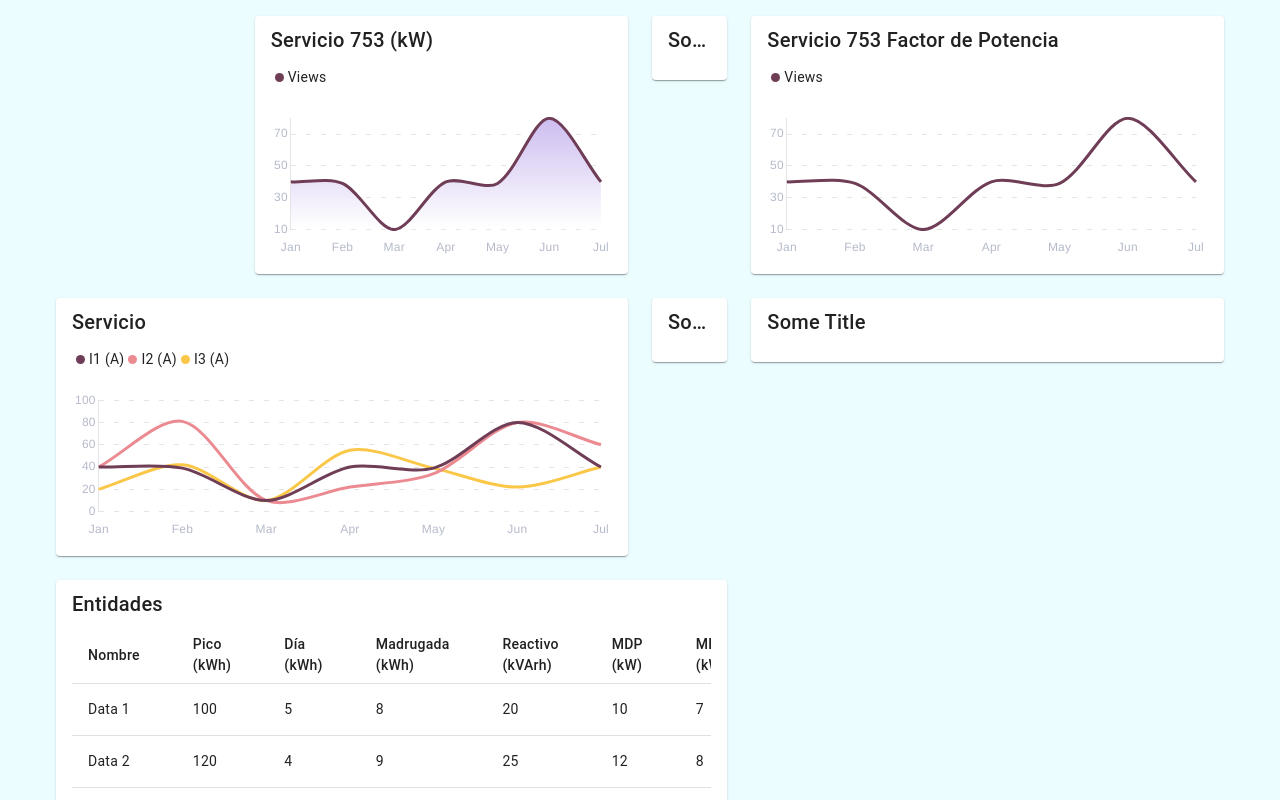
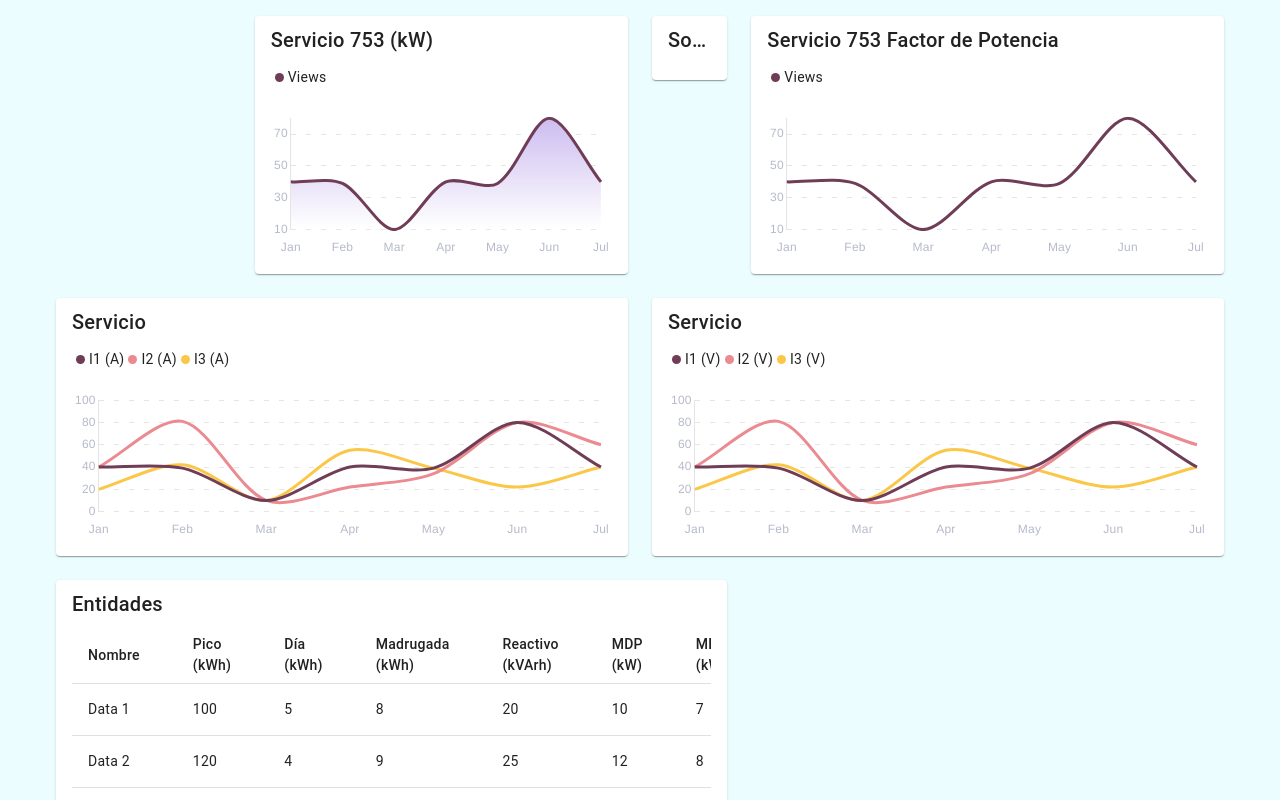
Before and after one commit to Tauromachian/charts-flex, a Vue app: page / in a window 1280 px wide. Shown: the top 800 px of the page. Built offline with nearby package versions, Linux system fonts and the light colour scheme.

Commit message:
Add service votage by time

```diff
--- a/src/pages/HomePage.vue
+++ b/src/pages/HomePage.vue
@@ -17,15 +17,8 @@
         <VCol cols="12" md="6">
           <ChartServiceCurrentByTime></ChartServiceCurrentByTime>
         </VCol>
-        <VCol cols="12" md="1"
-          ><VCard
-            ><VCardTitle>Some Title</VCardTitle><VCardText></VCardText
-          ></VCard>
-        </VCol>
-        <VCol cols="12" md="5"
-          ><VCard
-            ><VCardTitle>Some Title</VCardTitle><VCardText></VCardText
-          ></VCard>
+        <VCol cols="12" md="6">
+          <ChartServiceVoltageByTime></ChartServiceVoltageByTime>
         </VCol>
         <VCol cols="12" md="7">
           <VCard>
@@ -45,4 +38,5 @@ import EntitiesTable from "@/components/EntitiesTable.vue";
 import ChartService from "@/components/ChartService.vue";
 import ChartServicePowerFactor from "@/components/ChartServicePowerFactor.vue";
 import ChartServiceCurrentByTime from "@/components/ChartServiceCurrentByTime.vue";
+import ChartServiceVoltageByTime from "@/components/ChartServiceVoltageByTime.vue";
 </script>
```
